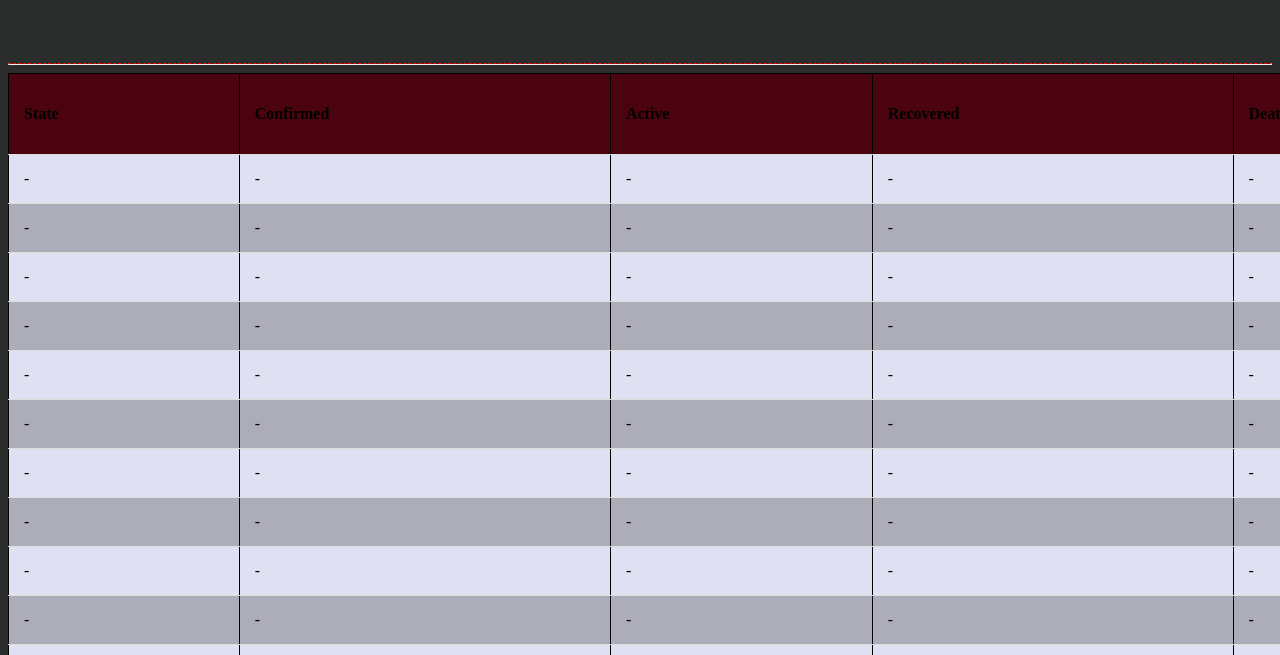
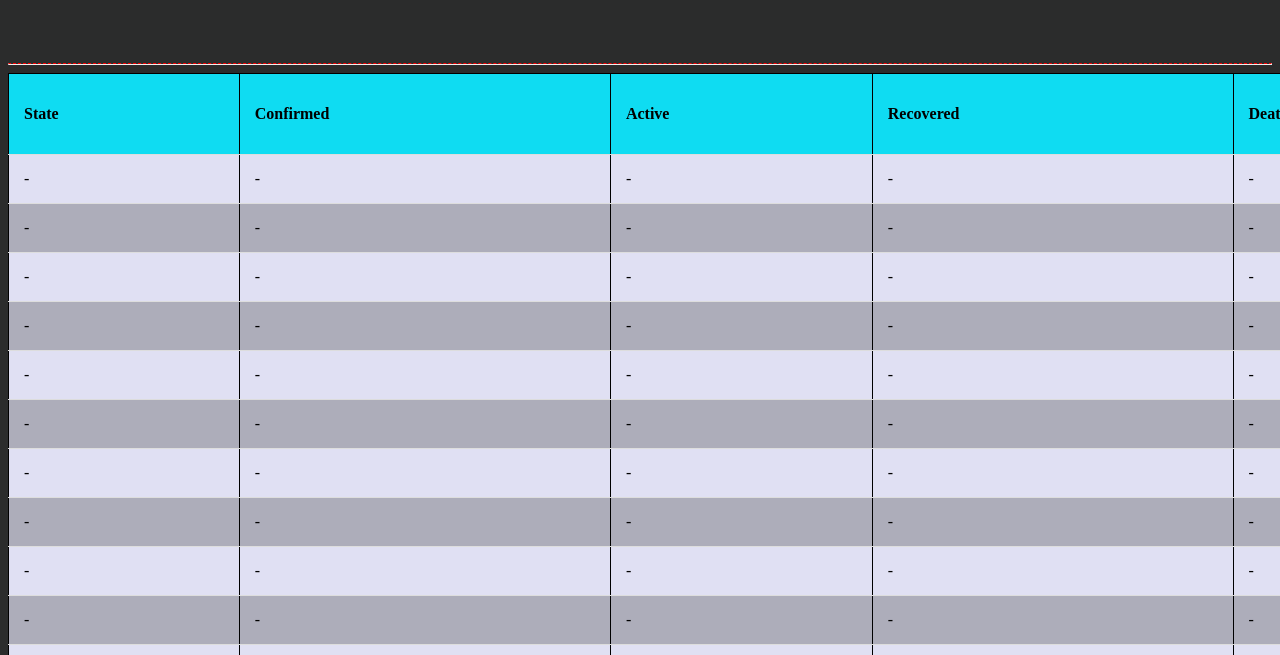
Before and after one commit to rajesh196rsh/Covid-19-Update, a plain HTML site: page index.html in a window 1280 px wide. Shown: the part 145-800 px from the top of the page. Drawn offline with Linux system fonts and the light colour scheme; no server answers.

Commit message:
Update style.css

```diff
--- a/style.css
+++ b/style.css
@@ -42,7 +42,7 @@ th, td {
   border-bottom: 1px solid #ddd;
 }
 th{
-	background-color:#4B040F;
+	background-color:#0FDCF2;
 }
 tr:nth-child(even) {
 	background-color: #ADADBA;
```
